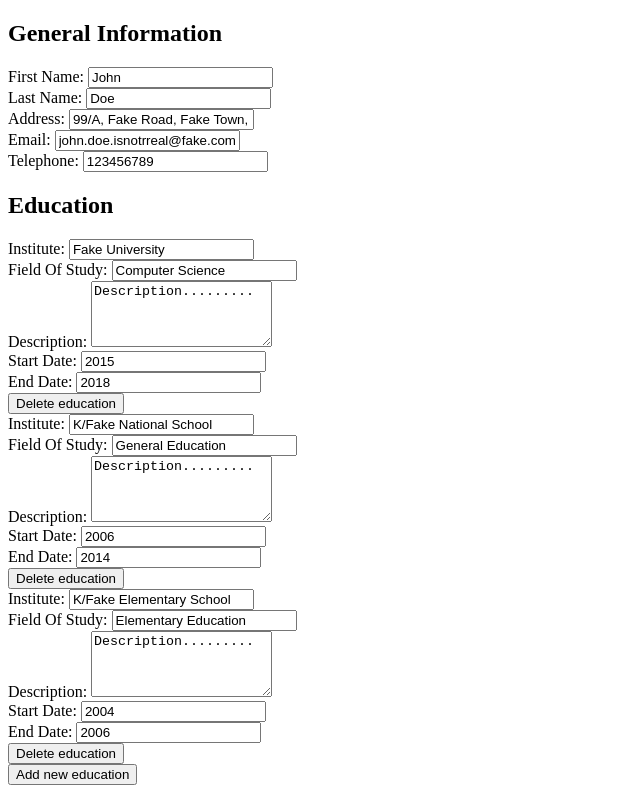
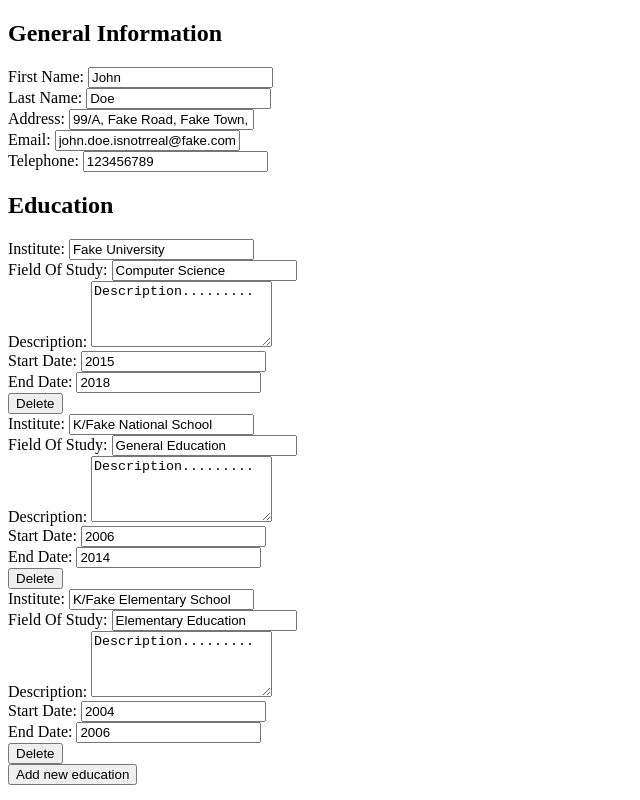
Before and after one commit to VMadhuranga/cv-application, a React (Vite) app: page / in a window 1280 px wide. Shown: the top 800 px of the page, without its empty margins (0-640 px from the left). Built offline with nearby package versions, Linux system fonts and the light colour scheme.

Commit message:
Add Button component
Add Button component to following components

- Education
- NewEducation
- WorkExperience
- NewWorkExperience

```diff
--- a/src/components/cv-information/education/education.jsx
+++ b/src/components/cv-information/education/education.jsx
@@ -1,4 +1,5 @@
 import { NewEducation } from "./new-education";
+import { Button } from "../../button";
 
 export function Education({ educations, updateEducations }) {
   const educationsArr = [];
@@ -37,7 +38,10 @@ export function Education({ educations, updateEducations }) {
         <h2>Education</h2>
         {educationsArr}
       </section>
-      <button onClick={addNewEducation}>Add new education</button>
+      <Button
+        text={"Add new education"}
+        handleOnClick={addNewEducation}
+      ></Button>
     </>
   );
 }
--- a/src/components/cv-information/education/new-education.jsx
+++ b/src/components/cv-information/education/new-education.jsx
@@ -1,5 +1,6 @@
 import { Input } from "../input";
 import { TextArea } from "../text-area";
+import { Button } from "../../button";
 
 export function NewEducation({
   id,
@@ -90,7 +91,7 @@ export function NewEducation({
         value={endDate}
         handleOnChange={handleEndDateChange}
       ></Input>
-      <button onClick={deleteEducation}>Delete education</button>
+      <Button text={"Delete"} handleOnClick={deleteEducation}></Button>
     </div>
   );
 }
--- a/src/components/cv-information/work-experience/new-work-experience.jsx
+++ b/src/components/cv-information/work-experience/new-work-experience.jsx
@@ -1,5 +1,6 @@
 import { Input } from "../input";
 import { TextArea } from "../text-area";
+import { Button } from "../../button";
 
 export function NewWorkExperience({
   id,
@@ -94,7 +95,7 @@ export function NewWorkExperience({
         value={endDate}
         handleOnChange={handleEndDateChange}
       ></Input>
-      <button onClick={deleteExperience}>Delete</button>
+      <Button text={"Delete"} handleOnClick={deleteExperience}></Button>
     </div>
   );
 }
--- a/src/components/cv-information/work-experience/work-experience.jsx
+++ b/src/components/cv-information/work-experience/work-experience.jsx
@@ -1,4 +1,5 @@
 import { NewWorkExperience } from "./new-work-experience";
+import { Button } from "../../button";
 
 export function WorkExperience({ workExperiences, updateWorkExperiences }) {
   const workExperiencesArr = [];
@@ -37,7 +38,10 @@ export function WorkExperience({ workExperiences, updateWorkExperiences }) {
         <h2>Work Experience</h2>
         {workExperiencesArr}
       </section>
-      <button onClick={addNewWorkExperience}>Add new experience</button>
+      <Button
+        text={"Add new experience"}
+        handleOnClick={addNewWorkExperience}
+      ></Button>
     </>
   );
 }
```
